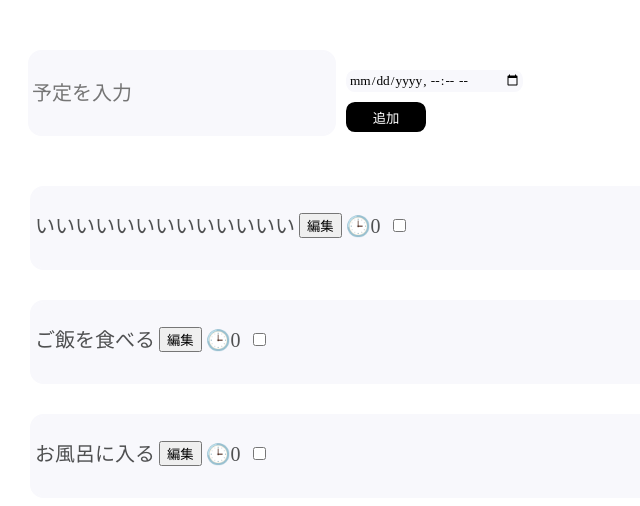
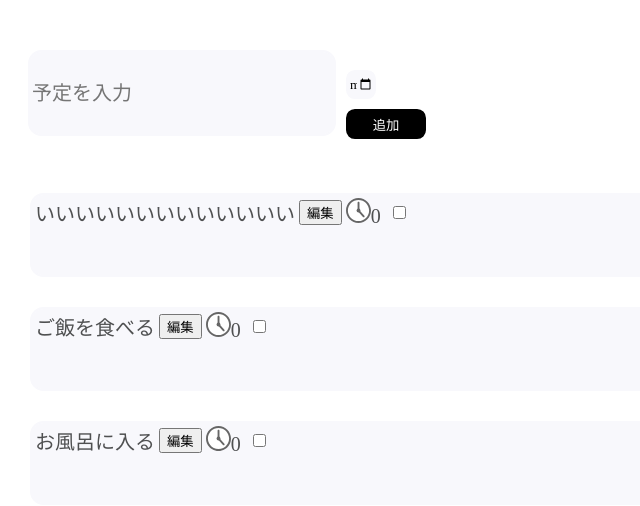
Before and after one commit to 2022AIT-OOP2-G07/Todo, a Flask app: page / in a window 1280 px wide. Shown: the part 63-569 px from the top of the page, without its empty margins (0-640 px from the left). Run offline with Flask 2, Linux system fonts and the light colour scheme; data comes from the database, SQL or seed files in the repository.

Commit message:
limitアイコンを適用しました
limitアイコンを適用させました．
cssだいぶ不恰好になって空いません，，

```diff
--- a/static/css/main.css
+++ b/static/css/main.css
@@ -1,3 +1,7 @@
+*{
+    font-family:"ヒラギノ丸ゴ Pro W4","ヒラギノ丸ゴ Pro","Hiragino Maru Gothic Pro";
+}
+
 img#logomark {
     width: 50px;
     height: 50px;
@@ -89,10 +93,7 @@ tr.todo_row_id{
     margin-top: 30px;
 }
 
-td#yotei{
-    line-height: 3.5;
+#limit{
+    width: 25px;
+    height: 25px;
 }
-
-*{
-    font-family:"ヒラギノ丸ゴ Pro W4","ヒラギノ丸ゴ Pro","Hiragino Maru Gothic Pro";
-}
--- a/templates/index.html
+++ b/templates/index.html
@@ -51,7 +51,7 @@
                     <tr id="todo_row_id-{{item[0]}}" class="todo_row_id">
                         <td id="yotei">{{item[1]}}</td>
                         <td><button type="button" id="edit-{{item[0]}}", name="edit-{{item[0]}}", value="{{item[0]}}">編集</button></td>
-                        <td id="kigen">&#x1F552;{{item[3]}}</td>
+                        <td id="kigen"><img id="limit" src="/static/img/other/limit.svg" alt="limit.svg">{{item[3]}}</td>
                         <td id="kanryou">{{item[4]}}</td>
                         <td><input type="checkbox" id="fav-{{item[0]}}" name="fav-{{item[0]}}" value="{{item[0]}}"></td>
                         <!--<td><button type="button" id="edit-{{item[0]}}", name="edit-{{item[0]}}", value="{{item[0]}}">編集</button></td>-->
```
